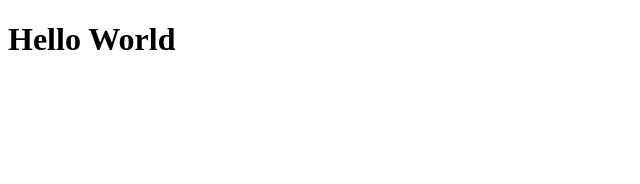
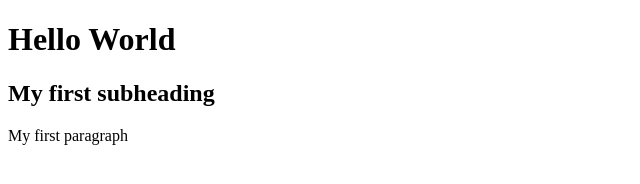
Before and after one commit to dtobin02/dann-simple-website, a plain HTML site: page index.html in a window 1280 px wide. Shown: the whole page, without its empty margins (0-640 px from the left). Drawn offline with Linux system fonts and the light colour scheme.

Commit message:
add a subheading and a paragraph

```diff
--- a/index.html
+++ b/index.html
@@ -3,6 +3,8 @@
 <body>
 
 <h1>Hello World</h1>
+<h2> My first subheading</h2>
+<p>My first paragraph <p>
 
 </body>
 </html>
```
